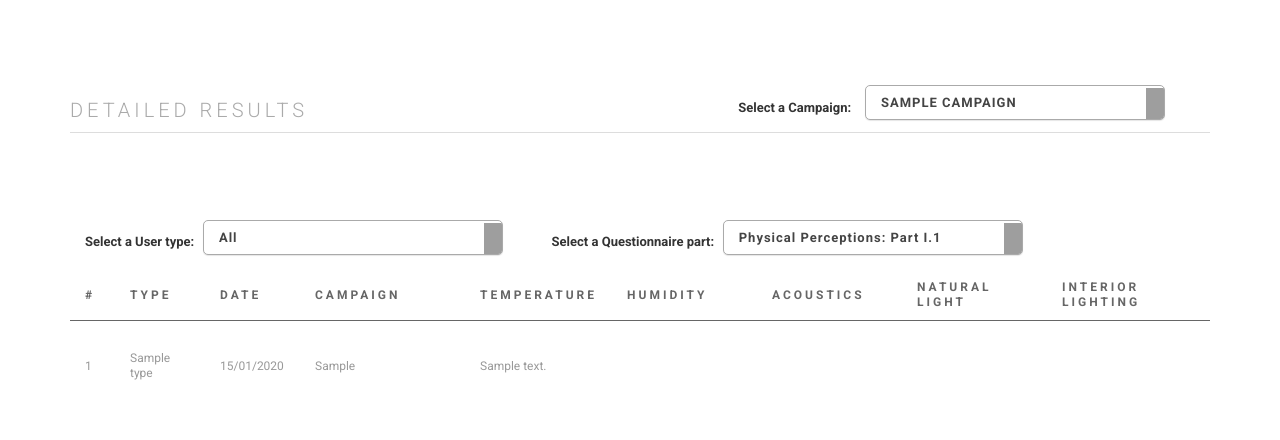
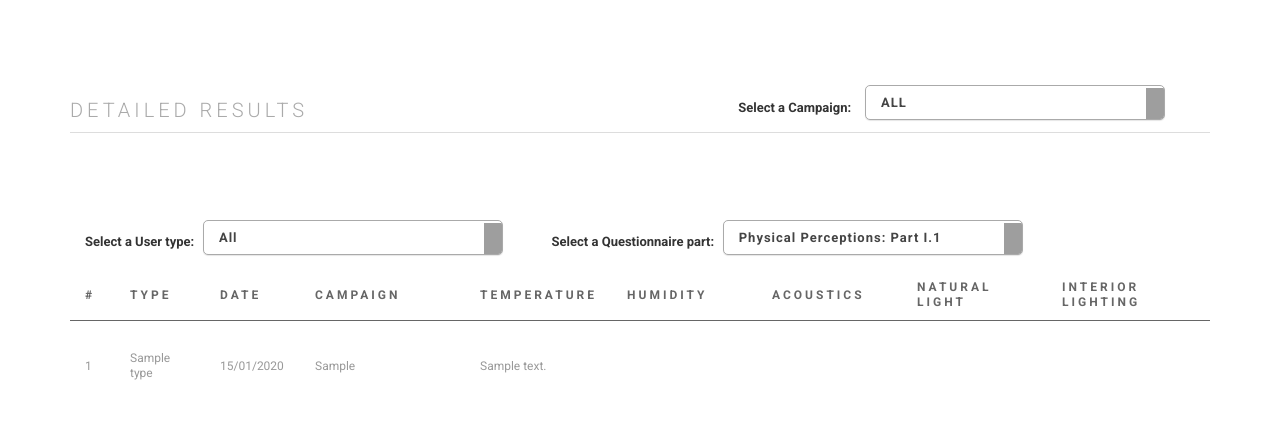
Before and after one commit to mpetyx/psymbiosys-questionnaire, a Django app: template questionnaire/templates/questionnaire/analytics/workers-sentiment.html in a window 1280 px wide. Shown: the part 223-663 px from the top of the page. Run offline with Django 3.2, Linux system fonts and the light colour scheme; the template is opened without the code that fills it: most values are stand-ins (such as "Sample title", 1, 10 or a date in 2020); some libraries are stand-ins or nearby versions; grey boxes are pictures that could not be loaded.

Commit message:
fixing worker sentiment

```diff
--- a/email_campaigns/tasks.py
+++ b/email_campaigns/tasks.py
@@ -165,7 +165,7 @@ def a_campaign_modified(instance):
                 campaign_id=campaign.id
             )
 
-            if (not run_info.exists() and not run_info_history.exists() or not bool(run_info[0].emailsent)):
+            if (not run_info_history.exists()) or (run_info.exists() and not bool(run_info[0].emailsent)):
 
                 print 'Ok, sending an email to: %s' % email
                 campaign_run = retrieve_campaign_run(questionnaire.id, email, campaign.id)
--- a/questionnaire/templates/questionnaire/analytics/workers-sentiment.html
+++ b/questionnaire/templates/questionnaire/analytics/workers-sentiment.html
@@ -34,9 +34,9 @@
                 <div class="pull-right">
                     <span class="select-header">Select a Campaign:</span>
                     <select id="table-campaign-filter" class="col-xs-4">
-                        <option></option>
+                        <option selected>All</option>
                         {% for campaign in campaigns %}
-                            <option {% if forloop.counter == 1 %}selected {% endif %}data-val="{{ campaign.name }}">{{ campaign.name }}</option>
+                            <option data-val="{{ campaign.name }}">{{ campaign.name }}</option>
                         {% endfor %}
                     </select>
                 </div>
@@ -276,9 +276,9 @@
                 <div class="pull-right">
                     <span class="select-header">Select a Campaign:</span>
                     <select id="chart-campaign-filter">
-                        <option></option>
+                        <option selected>All</option>
                         {% for campaign in campaigns %}
-                            <option {% if forloop.counter == 1 %}selected {% endif %}value="{{ campaign.pk }}" data-varname="campaign">{{ campaign.name }}</option>
+                            <option value="{{ campaign.pk }}" data-varname="campaign">{{ campaign.name }}</option>
                         {% endfor %}
                     </select>
                 </div>
--- a/questionnaire/views.py
+++ b/questionnaire/views.py
@@ -1312,7 +1312,7 @@ def workers_sentiment_charts(request, part=1):
                     likert_sum += obj['Answer'] * obj['Responses']
             radar_chart_data[0]['axes'].append({
                 'axis': question,
-                'value': float(likert_sum) / count
+                'value': 0 if not count else float(likert_sum) / count
             })
         chart_data = radar_chart_data
 
@@ -1474,7 +1474,7 @@ def workers_sentiment_stats(request, part=1):
         num_of_variables = 1
         temp = 1
 
-    kpi = float(number_of_positive_responses) / (num_of_variables * temp) * 100
+    kpi = 0 if not temp else float(number_of_positive_responses) / (num_of_variables * temp) * 100
 
     likert_list = []
     for a in workers_sentiment_qs:
```
